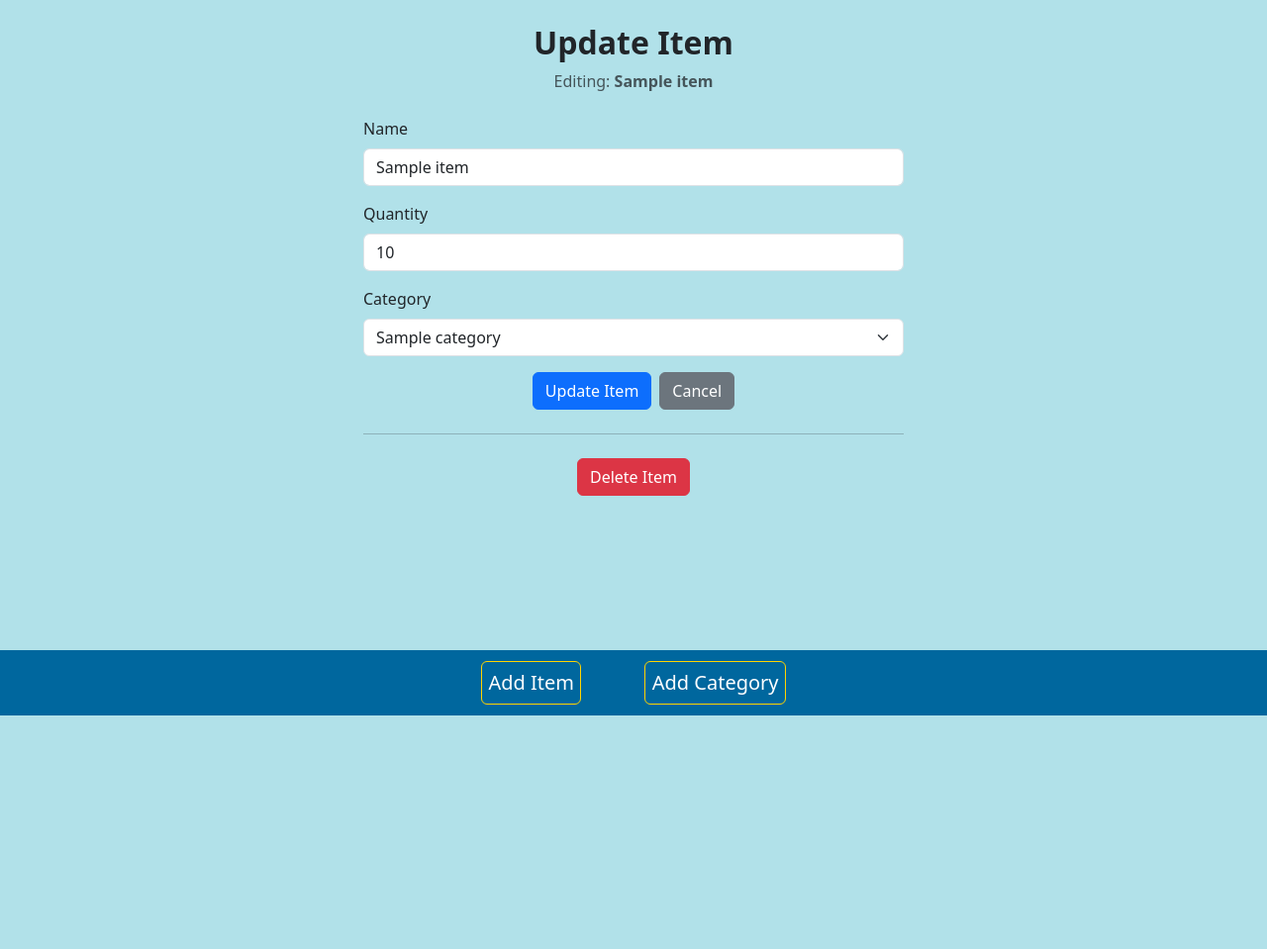
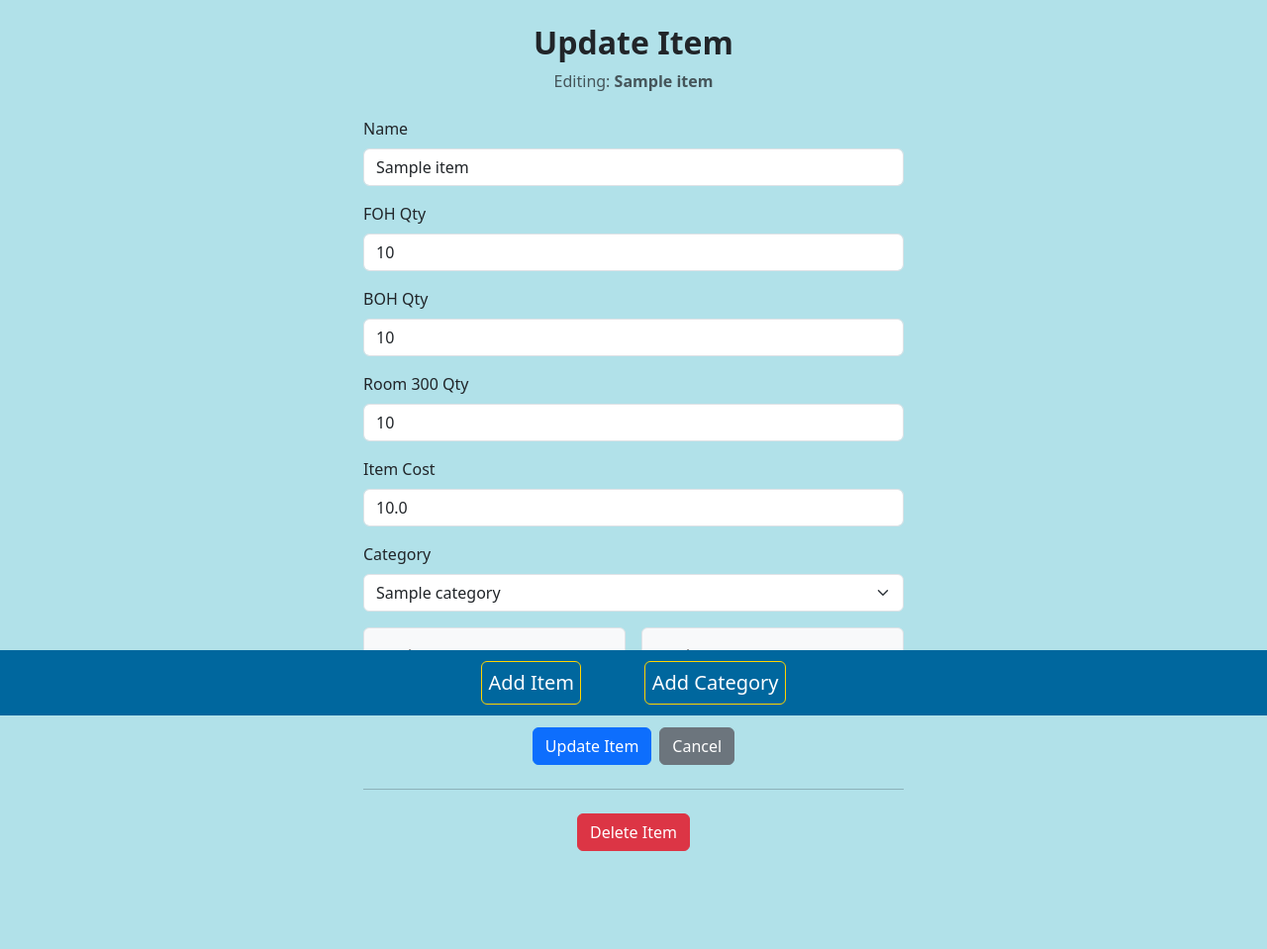
Before and after one commit to Nic0cava/FB_Merch, a Flask app: page /updateitem/1 in a window 1280 px wide. Shown: the part 77-1036 px from the top of the page at 99% size. Before the commit the page ends 800 px from the top, so only its background shows below. Run offline with Flask 3, Linux system fonts and the light colour scheme; the visitor is signed in with stand-in values (Sample User, id 1); tables that the repository leaves empty hold one stand-in row (values such as "Sample post").

Commit message:
updated item model and related files to allow for more item data

```diff
--- a/app.py
+++ b/app.py
@@ -1,4 +1,4 @@
 from merch import app
 
 if __name__ == '__main__':
-    app.run()  # <-- Remove debug=True before production
+    app.run(debug=True)  # <-- Remove debug=True before production
--- a/merch/core/views.py
+++ b/merch/core/views.py
@@ -30,7 +30,7 @@ def index():
     for cat in categories:
         items = items_by_cat.get(cat.id, []) or []
         if is_out_search:
-            filtered = [i for i in items if (i.quantity or 0) == 0]
+            filtered = [i for i in items if (i.total_qty or 0) == 0]
             cat.sorted_items = sorted(filtered, key=lambda i: (i.name or '').lower())
         elif q_lower:
             filtered = [i for i in items if q_lower in (i.name or '').lower()]
--- a/merch/items/forms.py
+++ b/merch/items/forms.py
@@ -1,7 +1,7 @@
 # items/forms.py
 from flask_wtf import FlaskForm
-from wtforms import StringField, IntegerField, SubmitField, SelectField
-from wtforms.validators import DataRequired, NumberRange, InputRequired, Length
+from wtforms import StringField, IntegerField, SubmitField, SelectField, FloatField
+from wtforms.validators import DataRequired, NumberRange, InputRequired, Length, Optional
 from wtforms import ValidationError
 
 from merch.models import Item
@@ -9,8 +9,10 @@ from merch.models import Item
 # Add Item Form
 class AddItemForm(FlaskForm):
     name = StringField('Item Name', validators=[DataRequired(), Length(max=64)])
-    # Ensures quantity can't be negative
-    quantity = IntegerField('Quantity', validators=[InputRequired(), NumberRange(min=0)])
+    foh_qty = IntegerField('FOH Qty', validators=[InputRequired(), NumberRange(min=0)])
+    boh_qty = IntegerField('BOH Qty', validators=[InputRequired(), NumberRange(min=0)])
+    room_300_qty = IntegerField('Room 300 Qty', validators=[InputRequired(), NumberRange(min=0)])
+    item_cost = FloatField('Item Cost', validators=[Optional(), NumberRange(min=0)])
     category_id = SelectField("Category",coerce=int,)
     submit = SubmitField('Submit')
 
@@ -22,7 +24,10 @@ class AddItemForm(FlaskForm):
 # Update Item Form
 class UpdateItemForm(FlaskForm):
     name = StringField("Name", validators=[DataRequired(), Length(max=64)])
-    quantity = IntegerField("Quantity", validators=[InputRequired(), NumberRange(min=0)])
+    foh_qty = IntegerField("FOH Qty", validators=[InputRequired(), NumberRange(min=0)])
+    boh_qty = IntegerField("BOH Qty", validators=[InputRequired(), NumberRange(min=0)])
+    room_300_qty = IntegerField("Room 300 Qty", validators=[InputRequired(), NumberRange(min=0)])
+    item_cost = FloatField("Item Cost", validators=[Optional(), NumberRange(min=0)])
     category_id = SelectField("Category", coerce=int, validators=[DataRequired()])
     submit = SubmitField("Update Item")
 
--- a/merch/items/views.py
+++ b/merch/items/views.py
@@ -21,7 +21,10 @@ def add_item():
     if form.validate_on_submit():
         item = Item(
             name=form.name.data,
-            quantity=form.quantity.data,
+            foh_qty=form.foh_qty.data,
+            boh_qty=form.boh_qty.data,
+            room_300_qty=form.room_300_qty.data,
+            item_cost=form.item_cost.data or 0,
             category_id=form.category_id.data
         )
         db.session.add(item)
@@ -59,7 +62,10 @@ def update_item(item_id):
     # Normal Update Flow
     if form.validate_on_submit():
         item.name = form.name.data
-        item.quantity = form.quantity.data
+        item.foh_qty = form.foh_qty.data
+        item.boh_qty = form.boh_qty.data
+        item.room_300_qty = form.room_300_qty.data
+        item.item_cost = form.item_cost.data or 0
         item.category_id = form.category_id.data
         # update timestamp to now (UTC)
         item.date = datetime.now(timezone.utc)
@@ -70,7 +76,10 @@ def update_item(item_id):
     # on GET pre-fill the form
     if request.method == 'GET':
         form.name.data = item.name
-        form.quantity.data = item.quantity
+        form.foh_qty.data = item.foh_qty
+        form.boh_qty.data = item.boh_qty
+        form.room_300_qty.data = item.room_300_qty
+        form.item_cost.data = item.item_cost
         form.category_id.data = item.category_id
 
     # flash validation errors after POST
--- a/merch/models.py
+++ b/merch/models.py
@@ -1,6 +1,7 @@
 # merch/models.py
 from merch import db
 from sqlalchemy import CheckConstraint, func
+from sqlalchemy.ext.hybrid import hybrid_property
 # from datetime import datetime, timezone
 from werkzeug.security import generate_password_hash, check_password_hash
 
@@ -27,10 +28,12 @@ class Category(db.Model):
         return f"Category Name: {self.name}"
 
 class Item(db.Model):
-   # adds a non-negative constraint to quantity column
    __tablename__= 'items'
    __table_args__ = (
-        CheckConstraint('quantity >= 0', name='ck_items_quantity_nonnegative'),
+        CheckConstraint('foh_qty >= 0', name='ck_items_foh_qty_nonnegative'),
+        CheckConstraint('boh_qty >= 0', name='ck_items_boh_qty_nonnegative'),
+        CheckConstraint('room_300_qty >= 0', name='ck_items_room_300_qty_nonnegative'),
+        CheckConstraint('item_cost >= 0', name='ck_items_item_cost_nonnegative'),
     )
 
    category = db.relationship(Category)
@@ -39,21 +42,45 @@ class Item(db.Model):
    category_id = db.Column(db.Integer, db.ForeignKey('categories.id'), nullable=False)
 
    name = db.Column(db.String(64),unique=True,nullable=False)
-   quantity = db.Column(db.Integer, nullable=False, default=0)
+
+   # New quantity columns
+   foh_qty = db.Column(db.Integer, nullable=False, default=0)
+   boh_qty = db.Column(db.Integer, nullable=False, default=0)
+   room_300_qty = db.Column(db.Integer, nullable=False, default=0)
+
+   # Item cost as float
+   item_cost = db.Column(db.Float, nullable=False, default=0.0)
+
+
    # date = db.Column(db.DateTime(timezone=True), nullable=False, default=lambda: datetime.now(timezone.utc)) #! If this does not work try server-side
    # Server-Side #!might have to change pgAdmin settings
    date = db.Column(db.DateTime(timezone=True), nullable=False, server_default=func.now())
    # relationship back to Category
    category = db.relationship('Category', back_populates='items')
 
+   # Calculated properties
+   @hybrid_property
+   def total_qty(self):
+       """Sum of all quantity fields"""
+       return (self.foh_qty or 0) + (self.boh_qty or 0) + (self.room_300_qty or 0)
 
-   def __init__(self, name, quantity=0, category_id=None):
+   @hybrid_property
+   def total_cost(self):
+       """Total quantity multiplied by item cost"""
+       return self.total_qty * (self.item_cost or 0.0)
+
+
+
+   def __init__(self, name, foh_qty=0, boh_qty=0, room_300_qty=0, item_cost=0.0, category_id=None):
        self.name = name
-       self.quantity = quantity
+       self.foh_qty = foh_qty
+       self.boh_qty = boh_qty
+       self.room_300_qty = room_300_qty
+       self.item_cost = item_cost
        self.category_id = category_id
 
    def __repr__(self):
-       return f"Item: {self.name}, QT: {self.quantity}"
+       return f"Item: {self.name}, Total QT: {self.total_qty}"
 
 
 # A single shared password to gate the whole app
--- a/merch/templates/index.html
+++ b/merch/templates/index.html
@@ -61,10 +61,12 @@
     </div>
 
     <div class="item-qty text-muted text-center">
-        {% if (item.quantity or 0) == 0 %}
+        {% if (item.total_qty or 0) == 0 %}
           <strong class="text-danger">Out of Stock</strong>
         {% else %}
-          <strong>Qty: {{ item.quantity }}</strong>
+          <strong>Total Qty: {{ item.total_qty }}</strong><br>
+          <small>FOH {{ item.foh_qty }} | BOH {{ item.boh_qty }} | R300 {{ item.room_300_qty }}</small><br>
+          <small>Cost: ${{ '%.2f' % (item.item_cost or 0) }} | Total: ${{ '%.2f' % (item.total_cost or 0) }}</small>
         {% endif %}
     </div>
 
--- a/merch/templates/update_item.html
+++ b/merch/templates/update_item.html
@@ -35,10 +35,34 @@
         </div>
 
         <div class="mb-3">
-          {{ form.quantity.label(class="form-label") }}
-          {{ form.quantity(class="form-control", placeholder="Quantity") }}
-          {% if form.quantity.errors %}
-            <div class="invalid-feedback d-block">{{ form.quantity.errors[0] }}</div>
+          {{ form.foh_qty.label(class="form-label") }}
+          {{ form.foh_qty(class="form-control", placeholder="Front of house qty") }}
+          {% if form.foh_qty.errors %}
+            <div class="invalid-feedback d-block">{{ form.foh_qty.errors[0] }}</div>
+          {% endif %}
+        </div>
+
+        <div class="mb-3">
+          {{ form.boh_qty.label(class="form-label") }}
+          {{ form.boh_qty(class="form-control", placeholder="Back of house qty") }}
+          {% if form.boh_qty.errors %}
+            <div class="invalid-feedback d-block">{{ form.boh_qty.errors[0] }}</div>
+          {% endif %}
+        </div>
+
+        <div class="mb-3">
+          {{ form.room_300_qty.label(class="form-label") }}
+          {{ form.room_300_qty(class="form-control", placeholder="Room 300 qty") }}
+          {% if form.room_300_qty.errors %}
+            <div class="invalid-feedback d-block">{{ form.room_300_qty.errors[0] }}</div>
+          {% endif %}
+        </div>
+
+        <div class="mb-3">
+          {{ form.item_cost.label(class="form-label") }}
+          {{ form.item_cost(class="form-control", placeholder="Item cost (e.g. 9.99)", step="0.01") }}
+          {% if form.item_cost.errors %}
+            <div class="invalid-feedback d-block">{{ form.item_cost.errors[0] }}</div>
           {% endif %}
         </div>
 
@@ -48,6 +72,21 @@
           {% if form.category_id.errors %}
             <div class="invalid-feedback d-block">{{ form.category_id.errors[0] }}</div>
           {% endif %}
+        </div>
+
+        <div class="row g-3">
+          <div class="col-6">
+            <div class="p-3 border rounded bg-light">
+              <div class="text-muted small">Total Qty</div>
+              <div class="fw-bold fs-5">{{ item.total_qty }}</div>
+            </div>
+          </div>
+          <div class="col-6">
+            <div class="p-3 border rounded bg-light">
+              <div class="text-muted small">Total Cost</div>
+              <div class="fw-bold fs-5">${{ '%.2f' % item.total_cost if item.total_cost is not none else '0.00' }}</div>
+            </div>
+          </div>
         </div>
 
         <div class="d-flex justify-content-center gap-2 mt-3">
```
Also changed, not shown: merch/templates/add_item.html (+28 -4 lines), migrations/versions/ea1fa6dea662_add_foh_boh_room300_qty_columns_and_.py (added, +58 -0 lines).
